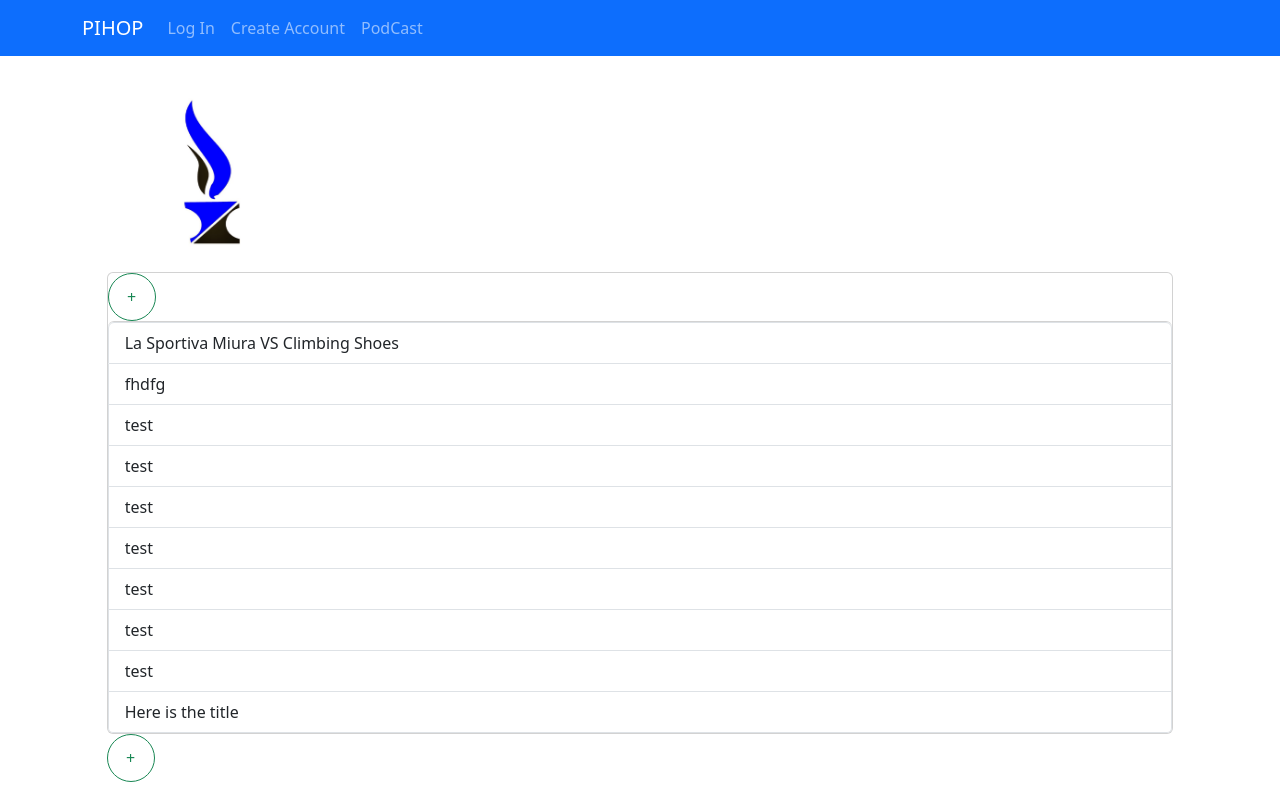
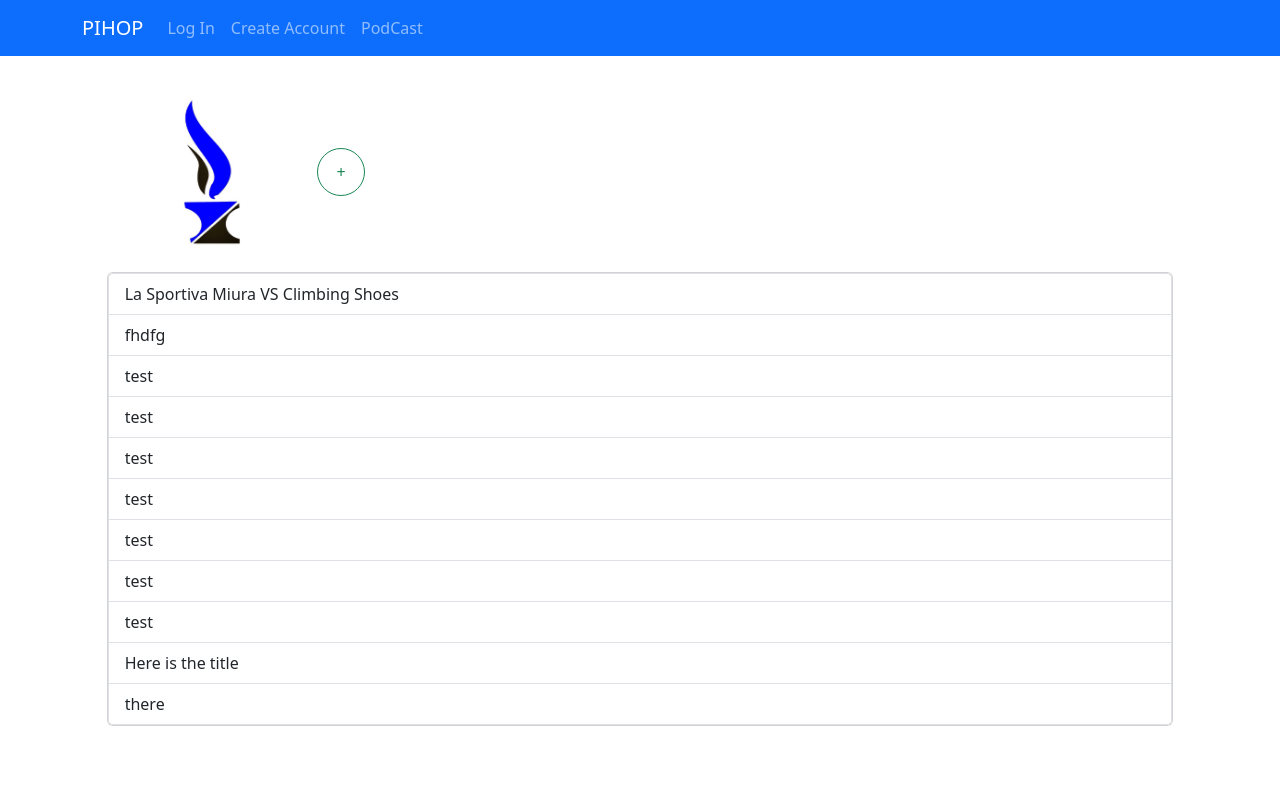
Before and after one commit to bethel-school-of-technology/team-coding-huskies-frontend, a React (Create React App) app: page /podcast in a window 1280 px wide. Built offline with nearby package versions, Linux system fonts and the light colour scheme; no server answers; data requests are answered from the project's data file.

Commit message:
update 10/9

```diff
--- a/src/PodcastData.json
+++ b/src/PodcastData.json
@@ -59,6 +59,12 @@
       "title": "Here is the title",
       "description": "This is awesome",
       "podcastLink": "this is the link"
+    },
+    {
+      "id": 10,
+      "title": "there",
+      "description": "general kenobi",
+      "podcastLink": "Hello"
     }
   ]
 }
--- a/src/components/PodcastList.js
+++ b/src/components/PodcastList.js
@@ -51,7 +51,6 @@ function PodcastList() {
   return (
     <div>
       <img src="/images/logo.jpeg" height="200" />
-      <Card>
       <Button
                 onClick={handlePodcast}
                 variant="outline-success"
@@ -60,6 +59,8 @@ function PodcastList() {
               >
                 +
               </Button>
+      <Card>
+
         {/* ... (Your Card content here) */}
         <ListGroup>
           {podcasts.map((podcast) => (
@@ -113,14 +114,6 @@ function PodcastList() {
           </Button>
         </Modal.Footer>
       </Modal>
-      <Button
-                onClick={handlePodcast}
-                variant="outline-success"
-                style={{ width: '3rem', height: '3rem', position: 'left' }}
-                className='rounded-circle'
-              >
-                +
-              </Button>
     </div>
   );
 }
--- a/src/contexts/PlayerProvider.js
+++ b/src/contexts/PlayerProvider.js
@@ -14,13 +14,13 @@ export const PlayerProvider = (props) => {
 
   async function getPodcast(id) {
     const response = await axios
-          .get(`http://localhost:3003/podcast/${id}`);
+          .get(`http://localhost:3003/podcasts/${id}`);
       return await new Promise((resolve) => resolve(response.data));
   }
 
   function getAllPodcasts() {
     return axios
-      .get(`http://localhost:3003/podcast`)
+      .get(`http://localhost:3003/podcasts`)
       .then((response) => new Promise((resolve) => resolve(response.data)));
   }
 
```
